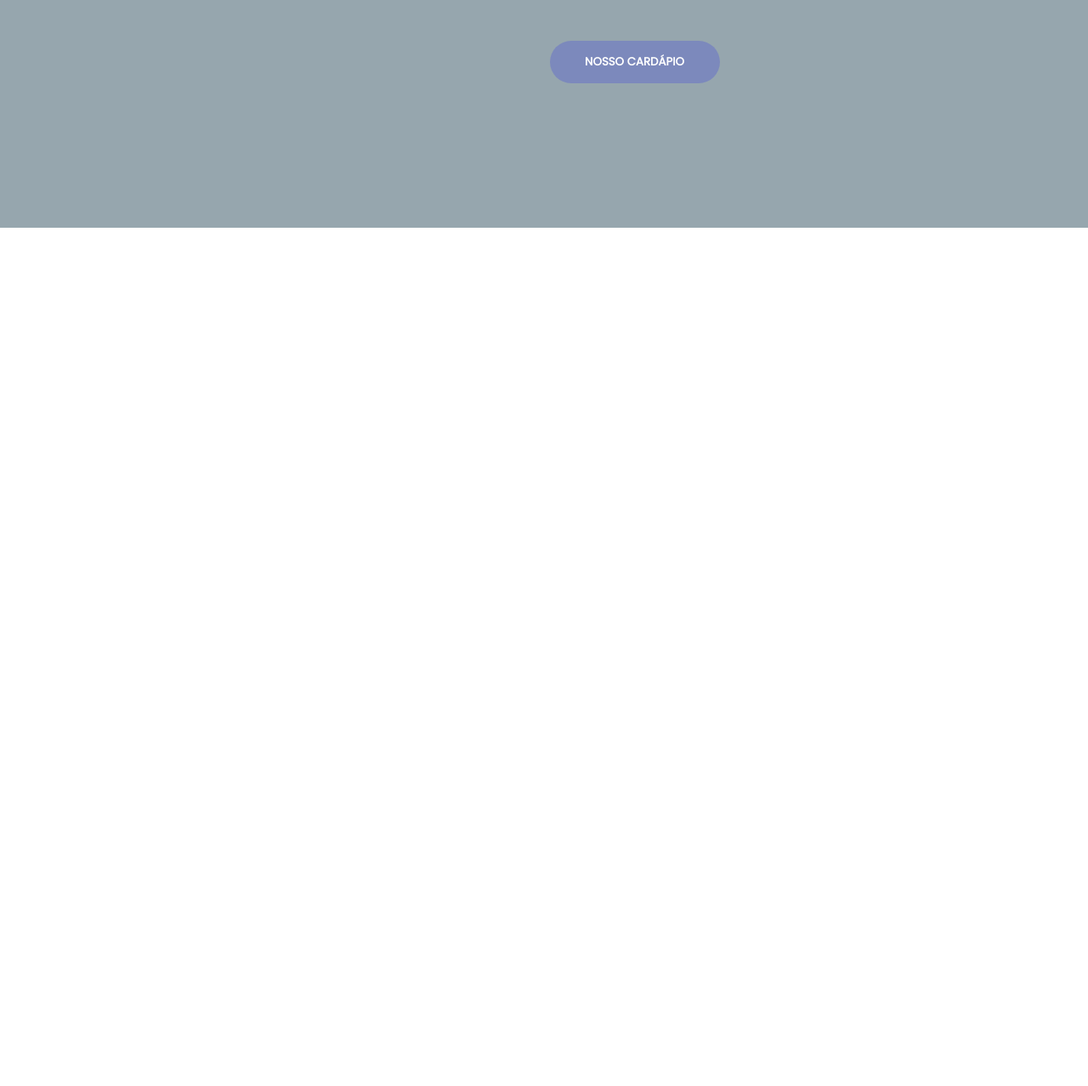
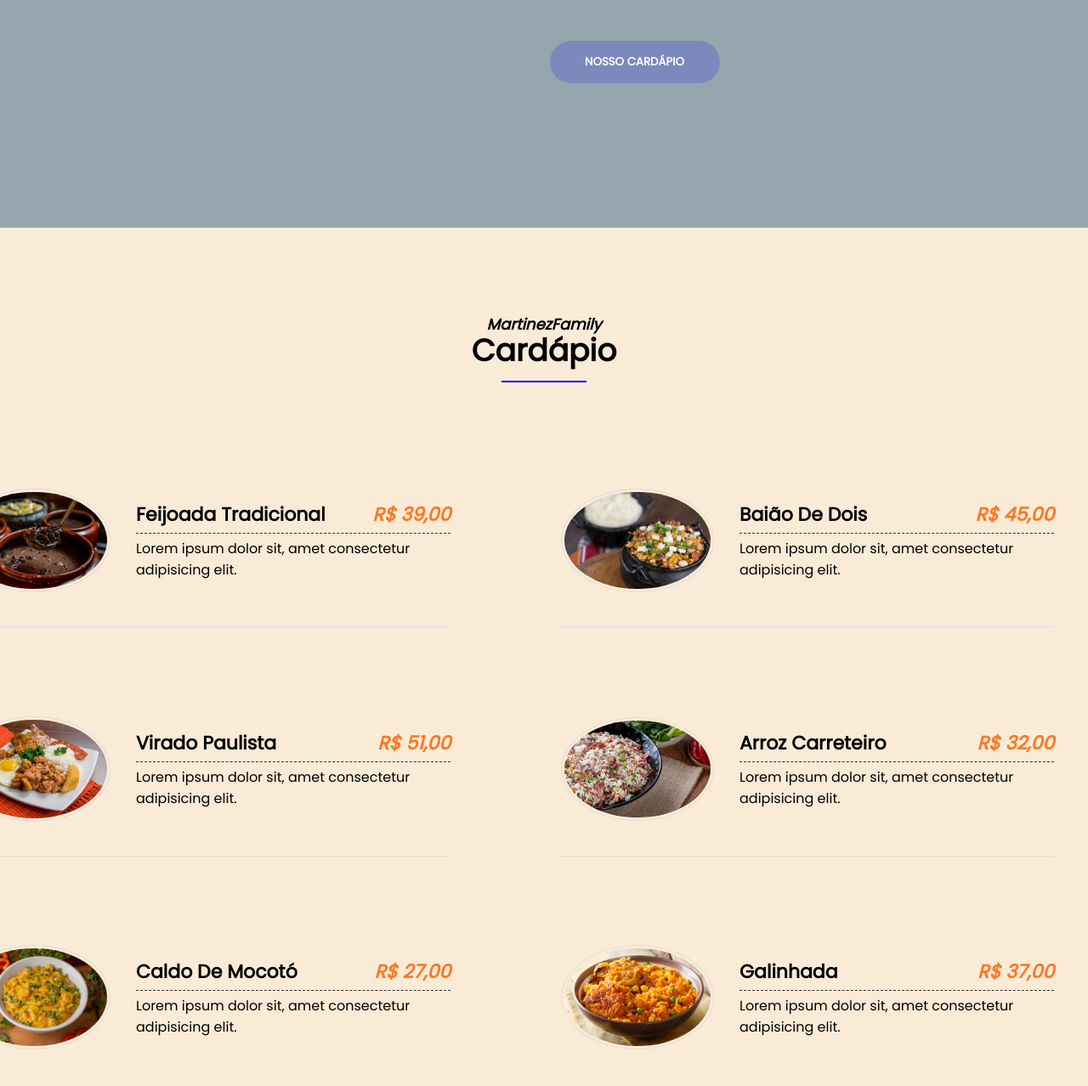
Before and after one commit to DiogoNMM/Projeto_Martinez, a plain HTML site: page Protótipo_três/Home.html in a window 1280 px wide. Shown: the part 1310-2588 px from the top of the page at 85% size. Before the commit the page ends 1578 px from the top, so only its background shows below. Drawn offline with Linux system fonts and the light colour scheme.

Commit message:
Cardápio Pronto

```diff
--- a/Protótipo_três/Home.html
+++ b/Protótipo_três/Home.html
@@ -10,6 +10,7 @@
     <title>Home</title>
 </head>
 <body>
+<div class="fundotudo">
         <!-- HOME -->
 
     <div class="fundo-home">
@@ -47,6 +48,53 @@
 
         <!-- CARDÁPIO -->
 
+    <div class="cardapio" id="cardapio">
+        <div class="titulomenu">
+            <h4><span>MartinezFamily</span> Cardápio</h4>
+        </div>
+        <div class="menu">
+            <div class="comida">
+                <img src="img comidas/Almoço/feijoada.jpg" alt="">
+                <div class="menuconteudo">
+                    <h4>Feijoada Tradicional <span>R$ 39,00</span></h4>
+                    <p>Lorem ipsum dolor sit, amet consectetur adipisicing elit.</p>
+                </div>
+            </div>
+            <div class="comida">
+                <img src="img comidas/Almoço/baião de dois.jpeg" alt="">
+                <div class="menuconteudo">
+                    <h4>Baião de dois <span>R$ 45,00</span></h4>
+                    <p>Lorem ipsum dolor sit, amet consectetur adipisicing elit.</p>
+                </div>
+            </div><div class="comida">
+                <img src="img comidas/Almoço/virado paulista.jpeg" alt="">
+                <div class="menuconteudo">
+                    <h4>Virado paulista <span>R$ 51,00</span></h4>
+                    <p>Lorem ipsum dolor sit, amet consectetur adipisicing elit.</p>
+                </div>
+            </div><div class="comida">
+                <img src="img comidas/Almoço/arroz carreteiro.jpeg" alt="">
+                <div class="menuconteudo">
+                    <h4>Arroz Carreteiro <span>R$ 32,00</span></h4>
+                    <p>Lorem ipsum dolor sit, amet consectetur adipisicing elit.</p>
+                </div>
+            </div><div class="comida">
+                <img src="img comidas/Almoço/Caldo de mocotó.jpeg" alt="">
+                <div class="menuconteudo">
+                    <h4>Caldo De mocotó <span>R$ 27,00</span></h4>
+                    <p>Lorem ipsum dolor sit, amet consectetur adipisicing elit.</p>
+                </div>
+            </div><div class="comida">
+                <img src="img comidas/Almoço/galinhada.jpeg" alt="">
+                <div class="menuconteudo">
+                    <h4>Galinhada <span>R$ 37,00</span></h4>
+                    <p>Lorem ipsum dolor sit, amet consectetur adipisicing elit.</p>
+                </div>
+            </div>
+        </div>
+    </div>
+
+</div>
 
 </body>
 </html>
--- a/Protótipo_três/style.css
+++ b/Protótipo_três/style.css
@@ -15,6 +15,10 @@ html{
     scroll-behavior: smooth;
 }
 
+.fundotudo{
+    background-color: antiquewhite;
+}
+
 /* FUNDO-HOME */
 .fundo-home{
 width: 100%;
@@ -27,7 +31,7 @@ background-position: center;
 /* FUNDO-SOBRENOS */
 .fundo-sobrenos{
 width: 100%;
-height: 100vh;
+height: 100%;
 background-image: linear-gradient(rgba(0, 0, 0, 0.415),rgba(0, 0, 0, 0.415)),url(img/ALym25.jpg);
 background-size: cover;
 background-position: center;
@@ -191,3 +195,87 @@ cursor: pointer;
 }
 
 /* CARDÁPIO */
+
+.cardapio{
+width: 1200px;
+margin: 100px auto;
+
+}
+
+.titulomenu{
+text-align: center;
+margin-bottom: 60px;
+}
+
+.titulomenu h4{
+text-transform: capitalize;
+font-size: 36px;
+position: relative;
+display: inline-block;
+padding-bottom: 10px;
+}
+
+.titulomenu h4 span{
+display: block;
+font-size: 18px;
+font-style: italic;
+margin-bottom: -10px;
+}
+
+.titulomenu h4:before{
+position: absolute;
+content: "";
+width: 100px;
+height: 2px;
+background-color: #0000ff;
+bottom: 0;
+left: 50%;
+transform: translateX(-50%);
+}
+
+.menu{
+display: flex;
+flex-wrap: wrap;
+justify-content: space-between;
+margin-left: -90px;
+}
+
+.comida{
+flex-basis: 580px;
+margin-bottom: 40px;
+padding-bottom: 40px;
+border-bottom: 1px solid #ddd;
+}
+
+.comida:nth-child(5), .comida:nth-child(6){
+border-bottom: 0;
+}
+
+.comida{
+display: flex;
+flex-direction: row;
+align-items: center;
+margin-top: 5%;
+}
+
+.comida img{
+max-width: 180px;
+margin-right: 30px;
+border-radius: 50%;
+border: 1px solid #ddd;
+padding: 3px;
+}
+
+.comida h4{
+text-transform: capitalize;
+font-size: 22px;
+border-bottom: 1px dashed #333;
+margin-bottom:  5px;
+padding-bottom: 5px;
+}
+
+.comida h4 span{
+float: right;
+color: #ff7720;
+font-style: italic;
+}
```
Also changed, not shown: Protótipo_três/img comidas/Almoço/Bobó de Camarão.jpeg (renamed from Protótipo_três/img comidas/Bobó de Camarão.jpeg), Protótipo_três/img comidas/Almoço/Caldo de mocotó.jpeg (renamed from Protótipo_três/img comidas/Caldo de mocotó.jpeg), Protótipo_três/img comidas/Almoço/Peixada cearense.jpeg (renamed from Protótipo_três/img comidas/Peixada cearense.jpeg), Protótipo_três/img comidas/Almoço/acarajé.jpeg (renamed from Protótipo_três/img comidas/acarajé.jpeg), Protótipo_três/img comidas/Almoço/arroz carreteiro.jpeg (renamed from Protótipo_três/img comidas/arroz carreteiro.jpeg), Protótipo_três/img comidas/Almoço/baião de dois.jpeg (renamed from Protótipo_três/img comidas/baião de dois.jpeg), Protótipo_três/img comidas/Almoço/feijoada.jpg (renamed from Protótipo_três/img comidas/feijoada.jpg), Protótipo_três/img comidas/Almoço/galinhada.jpeg (renamed from Protótipo_três/img comidas/galinhada.jpeg), Protótipo_três/img comidas/Almoço/virado paulista.jpeg (renamed from Protótipo_três/img comidas/virado paulista.jpeg), Protótipo_três/img comidas/Café da Manhã/Café.jpeg (added), Protótipo_três/img comidas/Café da Manhã/Cuzcuz com Ovo.jpeg (added), Protótipo_três/img comidas/Café da Manhã/Pão na chapa.jpeg (added), Protótipo_três/img comidas/Café da Manhã/Tapioca.jpeg (added), Protótipo_três/img comidas/Peixe na folha de bananeira.jpeg (deleted).
